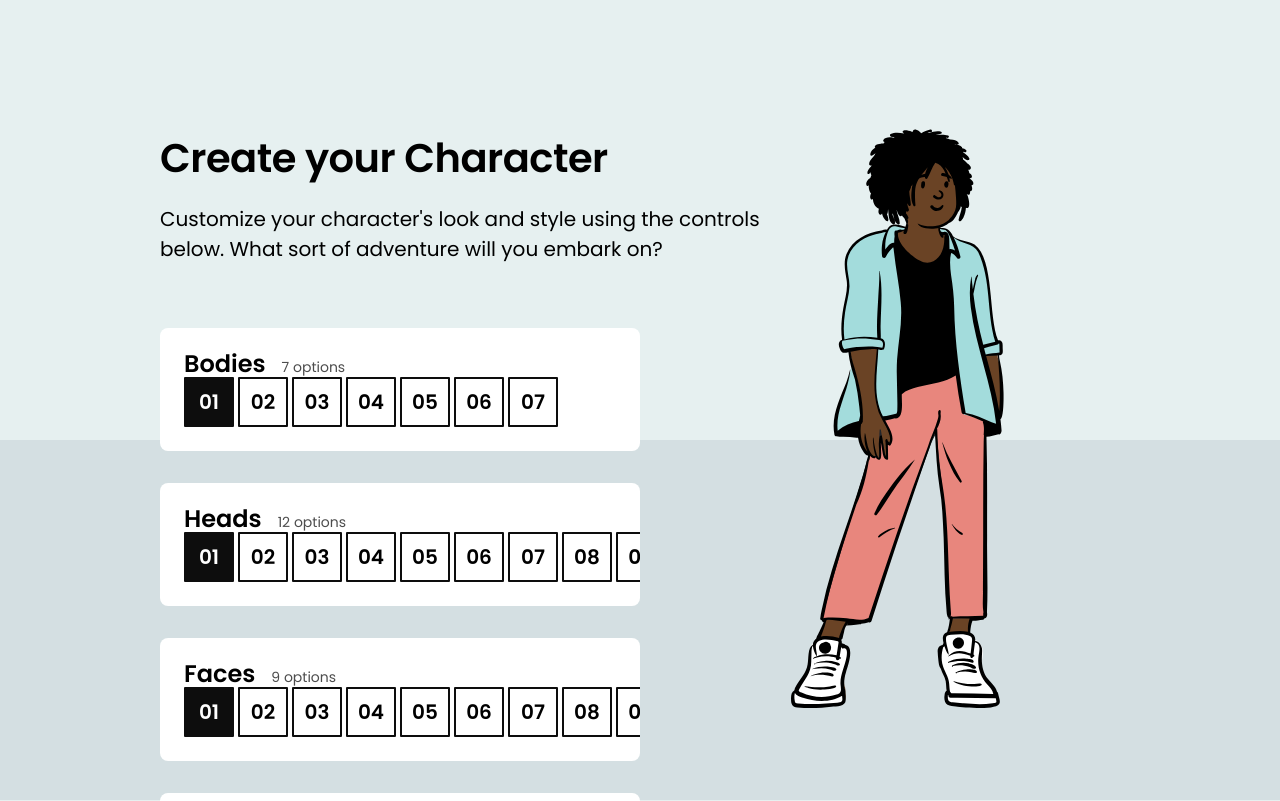
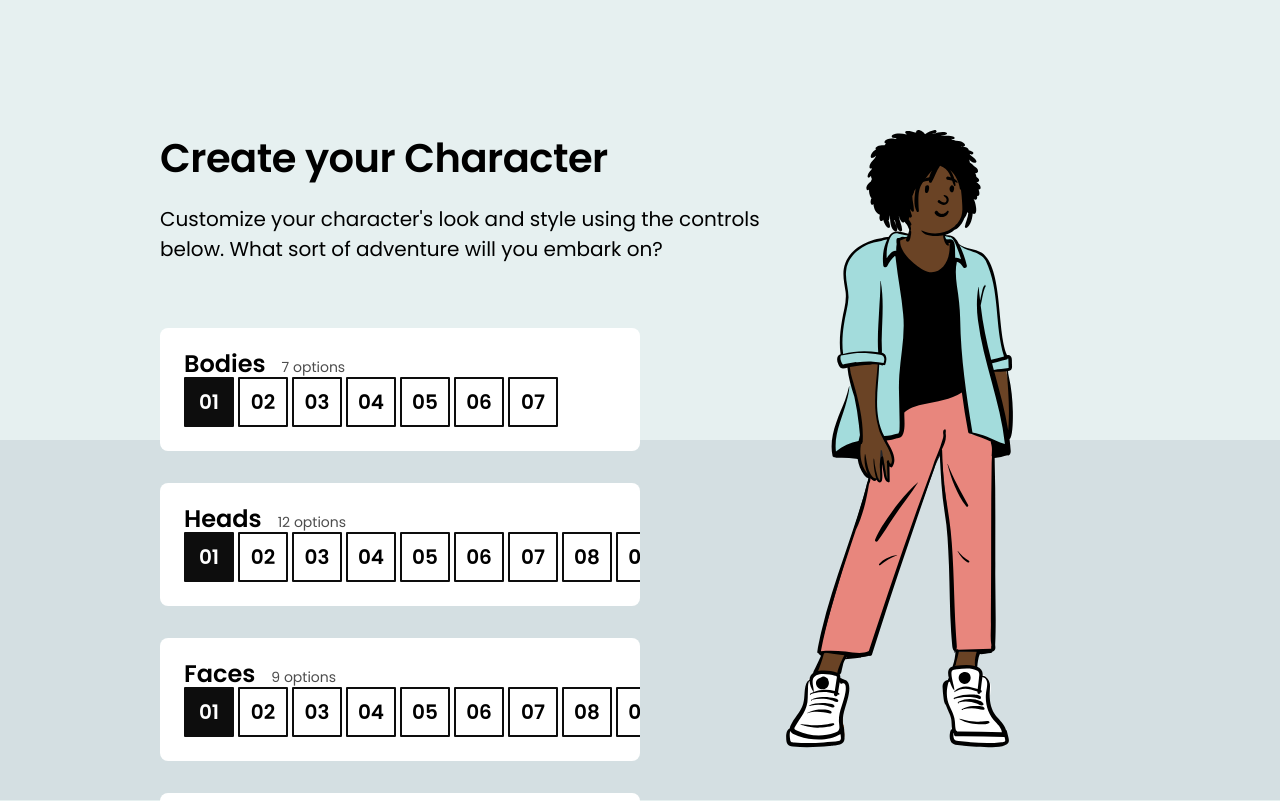
Before and after one commit to PabloCorso/css-workshop-module-2, a React (Create React App) app: page / in a window 1280 px wide. Shown: the top 801 px of the page. Built offline with nearby package versions, Linux system fonts and the light colour scheme.

Commit message:
Fix 2 - layout

```diff
--- a/src/components/CharacterEditor/CharacterEditor.module.css
+++ b/src/components/CharacterEditor/CharacterEditor.module.css
@@ -27,15 +27,10 @@
 
 .characterWrapper {
   position: fixed;
-  top: 0;
+  top: 15%;
   left: 60%;
-  bottom: 0;
-  right: 0;
-  width: 500px;
+  bottom: 5%;
   min-height: 500px;
-  max-height: 75%;
-  margin: auto;
-  margin-top: 120px;
 }
 
 .controlColumn {
```
